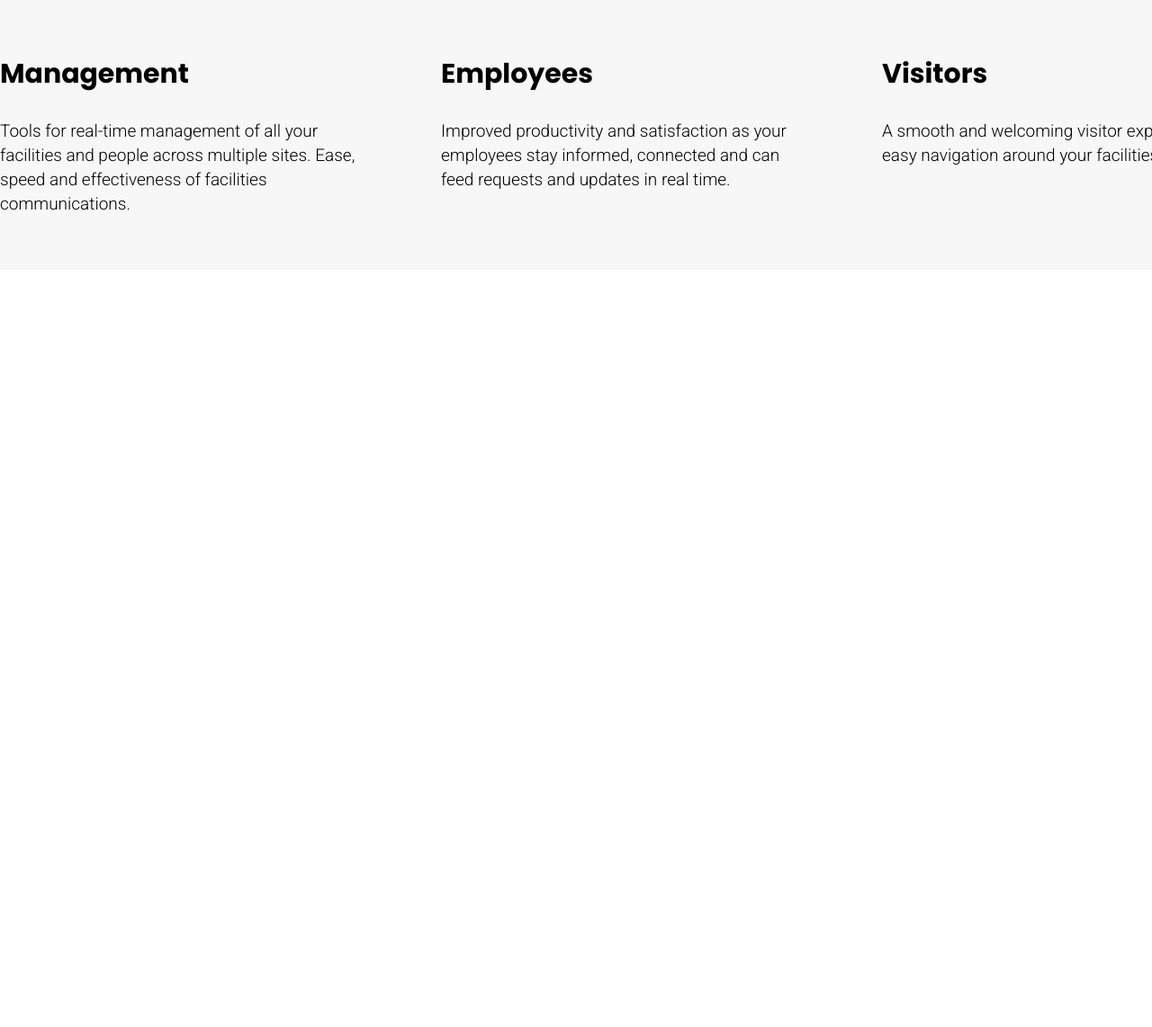
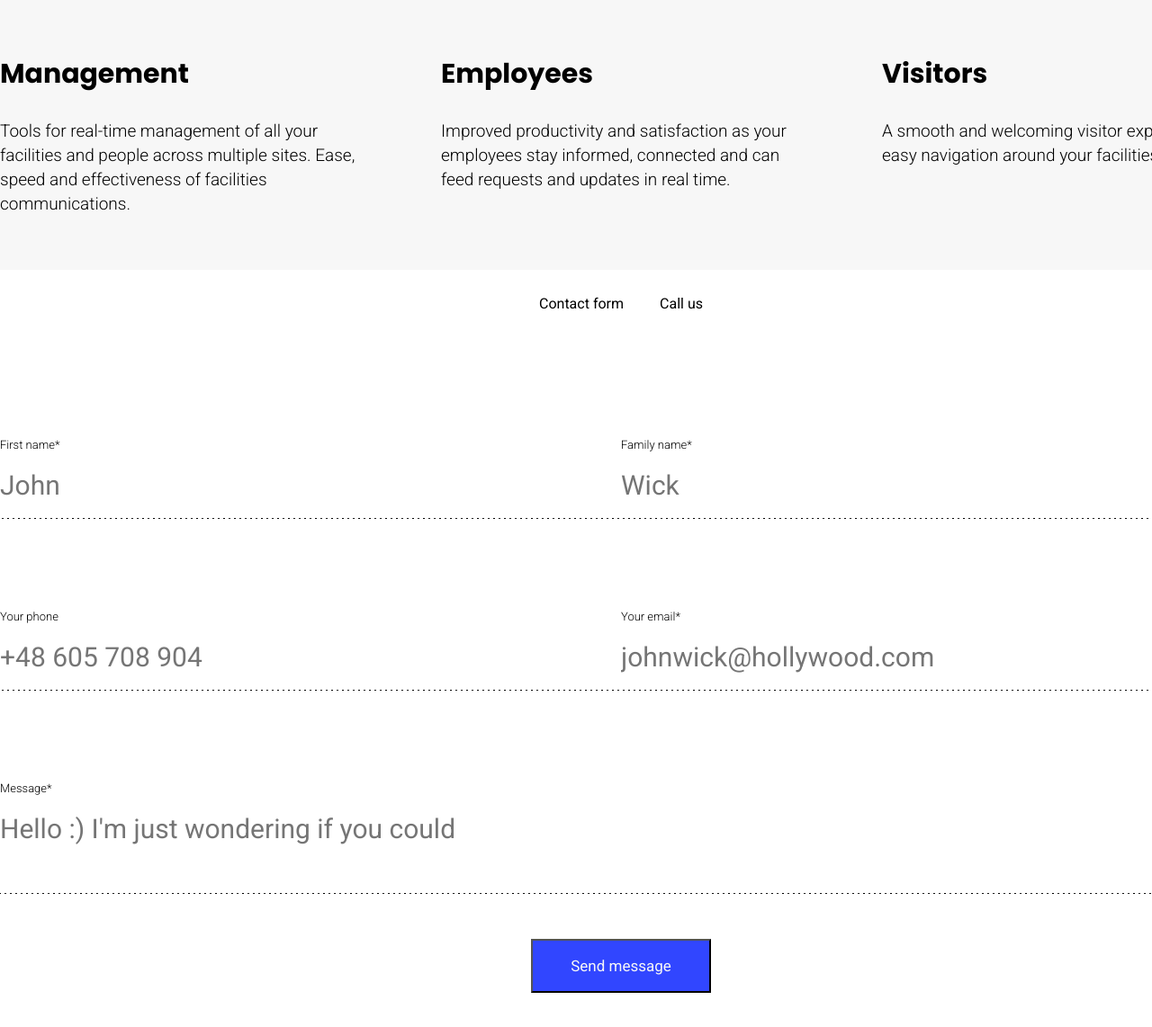
Before and after one commit to ElaSujeta/praktyki-fe-sh-2019, a website built with webpack: page src/index.html in a window 1280 px wide. Shown: the part 978-2120 px from the top of the page at 90% size. Before the commit the page ends 1278 px from the top, so only its background shows below. Built offline with nearby package versions, Linux system fonts and the light colour scheme; files whose address does not match are found by name.

Commit message:
form desktop

```diff
--- a/src/index.html
+++ b/src/index.html
@@ -102,6 +102,53 @@
     </div>
   </section>
 
+  <section class="form-section">
+    <div class="container">
+      <div class="contact">
+          <a href="#" class="contact__link">Contact form</a>
+          <a href="#" class="contact__link">Call us</a>
+      </div>
+      <form class="form" method="POST" action="?">
+
+        <div class="form__element">
+          <label class="form__label">First name<sup>*</sup>
+            <input class="form__input" type="text" name="name" placeholder="John" required>
+          </label>
+        </div>
+
+        <div class="form__element">
+          <label class="form__label">Family name<sup>*</sup>
+            <input class="form__input" type="text" name="surname" placeholder="Wick" required>
+          </label>
+        </div>
+
+        <div class="form__element">
+          <label class="form__label">Your phone
+            <input class="form__input" type="email"  name="phone" placeholder="+48 605 708 904">
+          </label>
+        </div>
+
+        <div class="form__element">
+          <label class="form__label">Your email<sup>*</sup>
+            <input class="form__input" type="email"  name="email" placeholder="johnwick@hollywood.com" autocomplete="off" required>
+          </label>
+        </div>
+
+        <div class="form__element form__element--message">
+          <label class="form__label form__label--message" for="message">Message<sup>*</sup>
+            <textarea class="form__input form__input--message" name="message" placeholder="Hello :) I'm just wondering if you could" required></textarea>
+           </label>
+        </div>
+
+        <div class="button">
+          <button class="button__sumbit" type="submit">Send message</button>
+        </div>
+
+      </form>
+    </div>
+  </section>
+
+
 </body>
 
 </html>
--- /dev/null
+++ b/src/styles/form.scss
@@ -0,0 +1,98 @@
+@import "./variables.scss";
+@import "./media_gueries.scss";
+
+
+.form-section {
+  margin-bottom: 100px;
+
+  @include respond(phone) {
+    display: none; //tymczasowo
+  }
+
+    .contact {
+      font-family: $font-roboto;
+      margin-bottom: $metric-xlarge;
+      display: flex;
+      flex-direction: row;
+      justify-content: center;
+      margin-top: $metric-base;
+
+      &__link {
+        text-decoration: none;
+        margin: 0 $metric-small;
+      }
+      &__link:link,  &__link:visited {
+        color: $textColor;
+      }
+      &__link:hover {
+        font-weight: bold;
+        border-bottom: 2px solid $secondaryColor;
+      }
+
+      @include respond(phone) {
+        justify-content: flex-start;
+      }
+
+
+    }
+    .form {
+      display: flex;
+      flex-direction: row;
+      flex-wrap: wrap;
+
+
+      &__element {
+        width: 50%;
+        padding: 50px 0;
+
+        .form__label {
+          width: 100%;
+          font-family: $font-roboto;
+          font-size: 13px;
+          font-weight: 300;
+
+        }
+        .form__input {
+          display: block;
+          border: none;
+          width: 100%;
+          padding: $metric-small 0;
+          font-family: $font-roboto;
+          font-size: $fs-big;
+          color: $textColor;
+          background-image: radial-gradient(rgb(0, 0, 0) 1px, rgb(255, 255, 255) 1px);
+          background-position: bottom;
+          background-size: 6px 1px;
+          background-repeat: repeat-x;
+
+        }
+
+        .form__label--message {
+          width: 100%;
+        }
+
+      }
+      .form__element--message {
+        flex-grow: 1;
+        width: 100%;
+      }
+
+      .form__input--message {
+        display: block;
+        width: 100%;
+      }
+
+      .button {
+        margin: 0 auto;
+
+        &__sumbit {
+          background-color: $productColor;
+          width: 200px;
+          height: 60px;
+          font-family: $font-roboto;
+          font-size: $fs-xsmall;
+          color: $backgroundColor;
+        }
+      }
+    }
+}
--- a/src/styles/hero_section.scss
+++ b/src/styles/hero_section.scss
@@ -38,6 +38,7 @@
       display: flex;
       flex-direction: column;
       justify-content: center;
+      z-index: 100;
 
       @include respond(phone){
         width: 100%;
--- a/src/styles/index.scss
+++ b/src/styles/index.scss
@@ -4,7 +4,7 @@
 @import "./variables.scss";
 @import "./header.scss";
 @import "./hero_section.scss";
-
+@import "./form.scss";
 
 
 
```
